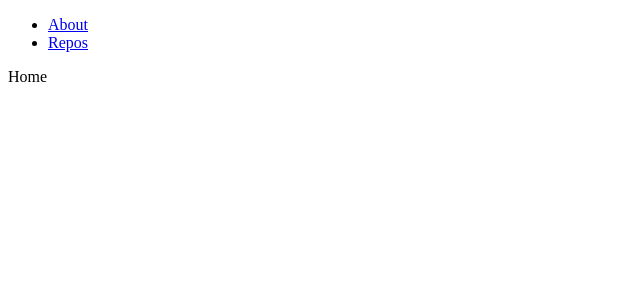
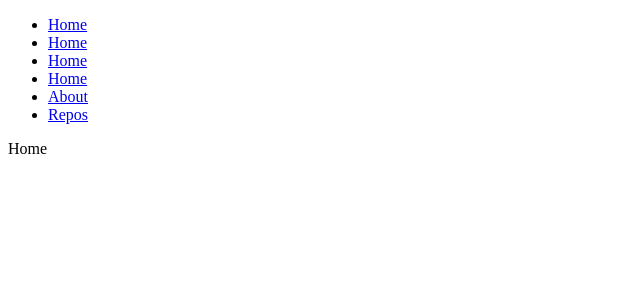
Before and after one commit to prasadsurase/try-react-router, a React (Create React App) app: page / in a window 1280 px wide. Shown: the top 300 px of the page, without its empty margins (0-640 px from the left). Built offline with nearby package versions, Linux system fonts and the light colour scheme.

Commit message:
Added IndexLink

```diff
--- a/src/components/App.js
+++ b/src/components/App.js
@@ -1,4 +1,5 @@
 import React, { Component } from 'react';
+import { Link, IndexLink } from 'react-router';
 import NavLink from './NavLink';
 import Home from './Home';
 
@@ -8,6 +9,10 @@ class App extends Component {
       <div className="App">
         <div className="App-header">
           <ul>
+            <li><NavLink to="/">Home</NavLink></li>
+            <li><IndexLink to="/" activeClassName="active">Home</IndexLink></li>
+            <li><Link to="/" activeClassName="active" onlyActiveOnIndex={true}>Home</Link></li>
+            <li><NavLink to="/" onlyActiveOnIndex={true}>Home</NavLink></li>
             <li><NavLink to="/about">About</NavLink></li>
             <li><NavLink to="/repos">Repos</NavLink></li>
           </ul>
```
